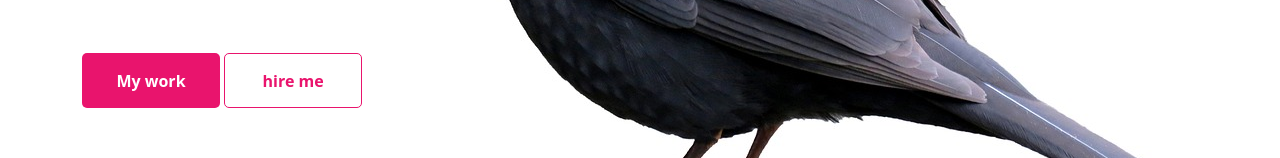
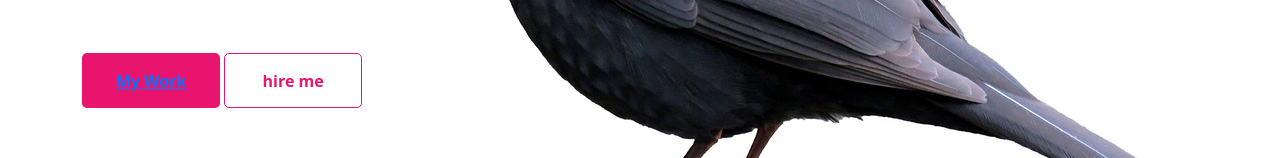
Before and after one commit to lucky-world29/Portfolio, a plain HTML site: page index.html in a window 1280 px wide. Shown: the part 502-660 px from the top of the page. Drawn offline with nearby package versions, Linux system fonts and the light colour scheme.

Commit message:
just testing

```diff
--- a/index.html
+++ b/index.html
@@ -65,7 +65,10 @@
                         <big>Bird</big>
                     </h3>
                     <h6 class="pt-3">SOFTWARE_DEVELOPER</h6>
-                    <input type="button" value="My work" class="bt1 mt-5 mr-3">
+                    <!-- <input type="button" value="My work" class="bt1 mt-5 mr-3"> -->
+                    <button class="bt1 mt-5 mr-3">
+                        <a href="https://www.google.com/" target="_blank">My Work</a>
+                    </button>
                     <input type="button" value="hire me" class="bt2 mt-5">
                 </div>
             </div>
```
Also changed, not shown: image/Profile_image-removebg-preview.png (added).
